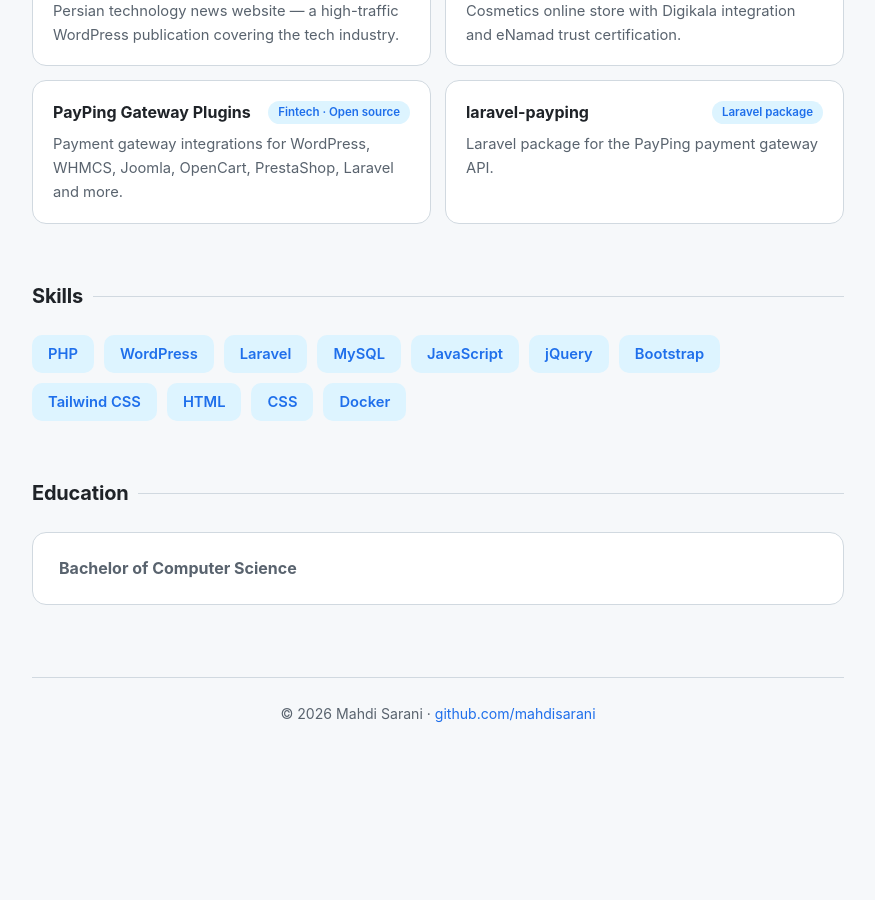
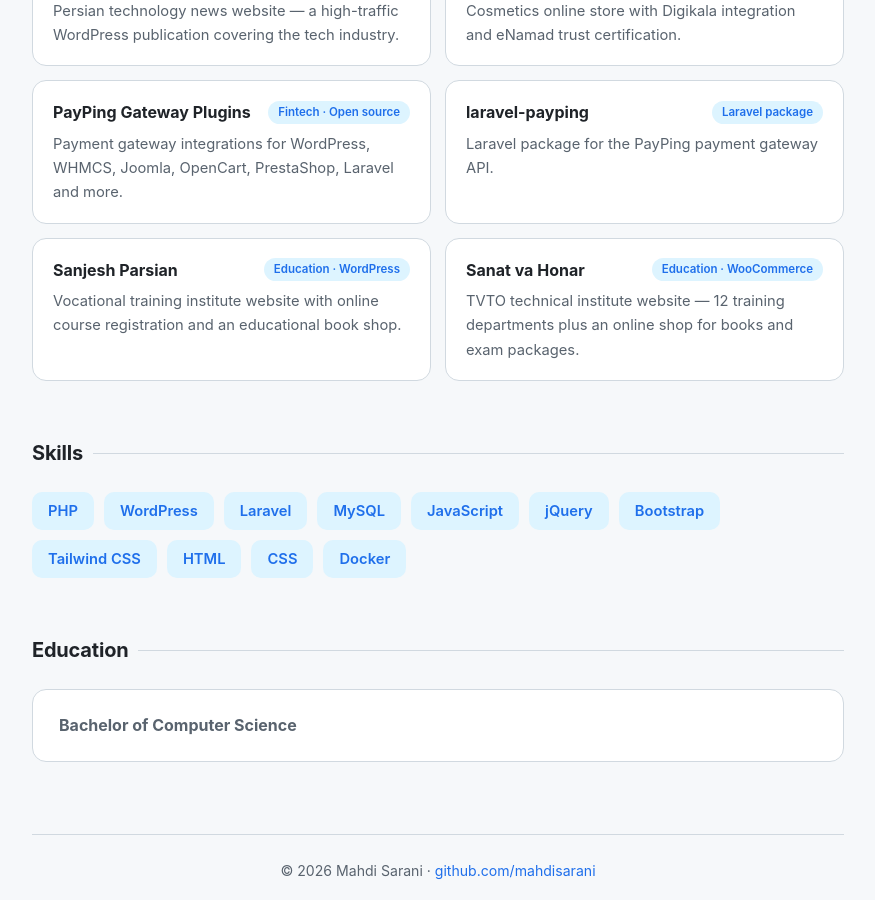
Before and after one commit to mahdisarani/mahdisarani.github.io, a Jekyll site: the page index.html, which Jekyll copies as it is, in a window 1280 px wide and 900 px high, scrolled down 1194 px. Shown: the whole window, without its empty margins (202-1077 px from the left). Built offline with Jekyll 4.4.1, drawn with Linux system fonts in a browser that asks for light colours; before the commit the page ends 1983 px from its top, so only the background shows below that.

Commit message:
Add Sanjesh Parsian and Sanat va Honar projects

```diff
--- a/index.html
+++ b/index.html
@@ -229,6 +229,14 @@
         <h3>laravel-payping <span class="tag">Laravel package</span></h3>
         <p>Laravel package for the PayPing payment gateway API.</p>
       </a>
+      <a class="project-card" href="https://sanjeshparsian.ir" target="_blank" rel="noopener">
+        <h3>Sanjesh Parsian <span class="tag">Education · WordPress</span></h3>
+        <p>Vocational training institute website with online course registration and an educational book shop.</p>
+      </a>
+      <a class="project-card" href="https://sanathonar-tvto.com" target="_blank" rel="noopener">
+        <h3>Sanat va Honar <span class="tag">Education · WooCommerce</span></h3>
+        <p>TVTO technical institute website — 12 training departments plus an online shop for books and exam packages.</p>
+      </a>
     </div>
   </section>
 
```
